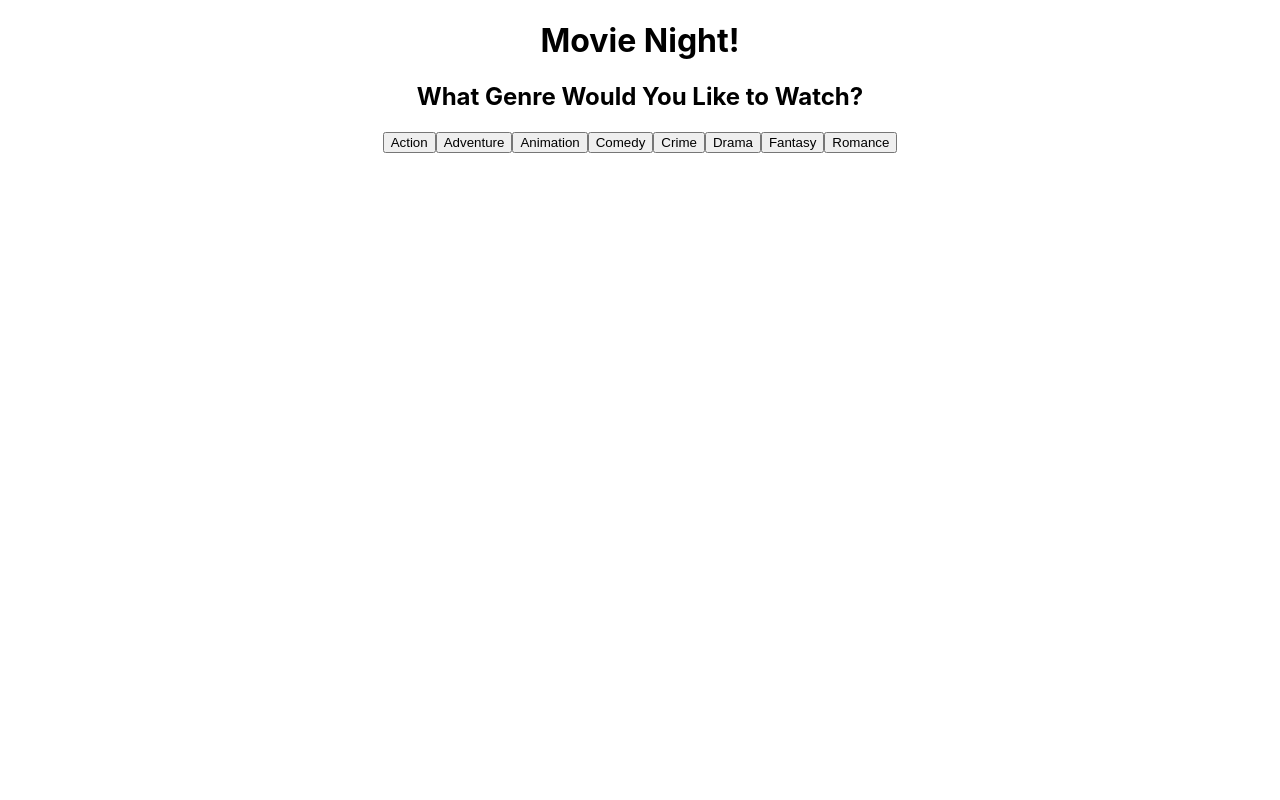
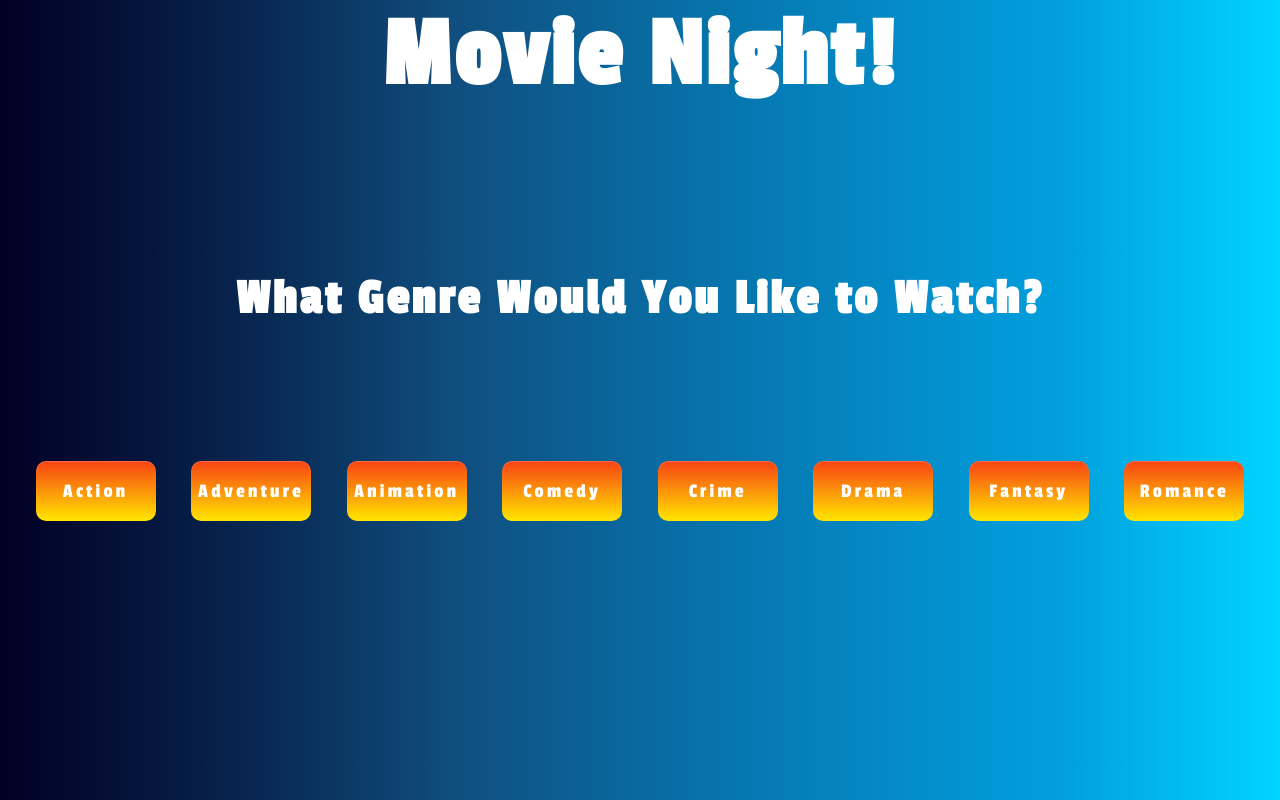
Before and after one commit to hughesblues94/movie-night, a React (Create React App) app: page / in a window 1280 px wide. Built offline with nearby package versions, Linux system fonts and the light colour scheme.

Commit message:
added some basic CSS to make the app look more palatable. This will definitely need changing later but all the class names are there so we can edit them later

```diff
--- a/src/App.css
+++ b/src/App.css
@@ -1,3 +1,26 @@
+* {
+  margin: 0;
+  padding: 0;
+}
+
 .App {
+  height: 100vh;
+  align-items: center;
+  color: white;
+  background: rgb(2, 0, 36);
+  background: linear-gradient(
+    90deg,
+    rgba(2, 0, 36, 1) 0%,
+    rgba(9, 72, 121, 0.8333185369318181) 35%,
+    rgba(2, 153, 216, 1) 79%,
+    rgba(2, 159, 220, 1) 83%,
+    rgba(0, 212, 255, 1) 100%
+  );
   text-align: center;
 }
+
+.title {
+  margin-bottom: 10rem;
+  font-size: 100px;
+  letter-spacing: 0.2rem;
+}
--- a/src/App.js
+++ b/src/App.js
@@ -5,7 +5,7 @@ const App = () => {
 
   return (
     <div className="App">
-      <h1>Movie Night!</h1>
+      <h1 className='title'>Movie Night!</h1>
       <QuestionSet />
     </div>
   );
--- a/src/Components/QuestionSet.js
+++ b/src/Components/QuestionSet.js
@@ -1,4 +1,5 @@
 import { useState } from "react";
+import '../Styles/QuestionSet.css'
 import userQuestions from '../userQuestions.json'
 
 const QuestionSet = () => {
@@ -23,8 +24,9 @@ const QuestionSet = () => {
 
     return (
         <div>
-            <h2>{question}</h2>
-            <div>
+            <h2 className="question">{question}</h2>
+            <div className="button-container">
+
                 {responses.map(response => {
                     return <button className="button" onClick={() => handleButtonClick(response)}>{response}</button>
                 })}
--- /dev/null
+++ b/src/Styles/QuestionSet.css
@@ -0,0 +1,43 @@
+* {
+  margin: 0;
+  padding: 0;
+}
+
+.question {
+  font-size: 50px;
+}
+
+.button-container {
+  display: flex;
+  height: 10px;
+  justify-content: space-evenly;
+  align-items: center;
+  margin-top: 10rem;
+}
+
+.button {
+  background-image: linear-gradient(#f84214 0, #ffe600 100%);
+  border-radius: 10px;
+  border-style: none;
+  box-shadow: rgba(245, 244, 247, 0.25) 0 1px 1px inset;
+  color: #fff;
+  cursor: pointer;
+  display: inline-block;
+  font-size: 20px;
+  height: 60px;
+  text-align: center;
+  transition: all 0.3s cubic-bezier(0.05, 0.03, 0.35, 1);
+  width: 120px;
+}
+
+.button:hover {
+  opacity: 0.7;
+}
+
+@media (width <= 50em) {
+  .button-container {
+    display: flex;
+    flex-direction: column;
+    height: 100vh;
+  }
+}
--- a/src/index.css
+++ b/src/index.css
@@ -1,13 +1,22 @@
-body {
-  margin: 0;
-  font-family: -apple-system, BlinkMacSystemFont, 'Segoe UI', 'Roboto', 'Oxygen',
-    'Ubuntu', 'Cantarell', 'Fira Sans', 'Droid Sans', 'Helvetica Neue',
-    sans-serif;
-  -webkit-font-smoothing: antialiased;
-  -moz-osx-font-smoothing: grayscale;
+@import url("https://fonts.googleapis.com/css2?family=Passion+One&display=swap");
+
+* {
+  font-family: "Passion One", cursive;
+  letter-spacing: 0.2rem;
 }
 
-code {
-  font-family: source-code-pro, Menlo, Monaco, Consolas, 'Courier New',
-    monospace;
+body {
+  height: 100vh;
+  align-items: center;
+  color: white;
+  background: rgb(2, 0, 36);
+  background: linear-gradient(
+    90deg,
+    rgba(2, 0, 36, 1) 0%,
+    rgba(9, 72, 121, 0.8333185369318181) 35%,
+    rgba(2, 153, 216, 1) 79%,
+    rgba(2, 159, 220, 1) 83%,
+    rgba(0, 212, 255, 1) 100%
+  );
+  text-align: center;
 }
```
Also changed, not shown: 1 other file (tests, documents, lock files or other folders).
